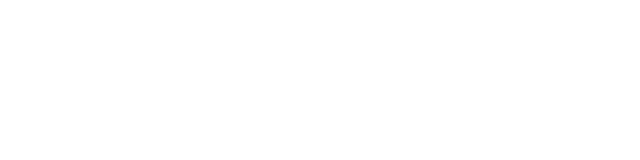
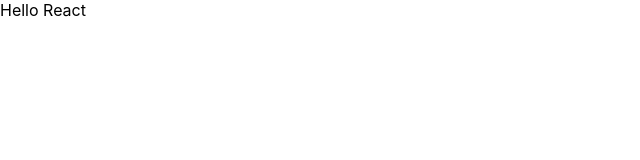
Before and after one commit to ms2019iwb/wa43frontend, a React (Create React App) app: page / in a window 1280 px wide. Shown: the top 160 px of the page, without its empty margins (0-640 px from the left). Built offline with nearby package versions, Linux system fonts and the light colour scheme.

Commit message:
add commit

```diff
--- a/src/App.js
+++ b/src/App.js
@@ -14,7 +14,7 @@
 const App = () => (
   <Router>
     <React.Fragment>
-      {/* <Route exact path="/" component={Sns} /> */}
+      <Route exact path="/" component={Sns} />
       <Route exact path="/login" component={Login} />
       <Route exact path="/signup" component={Signup} />
       <Route exact path="/mypage" component={Mypage} />
```
